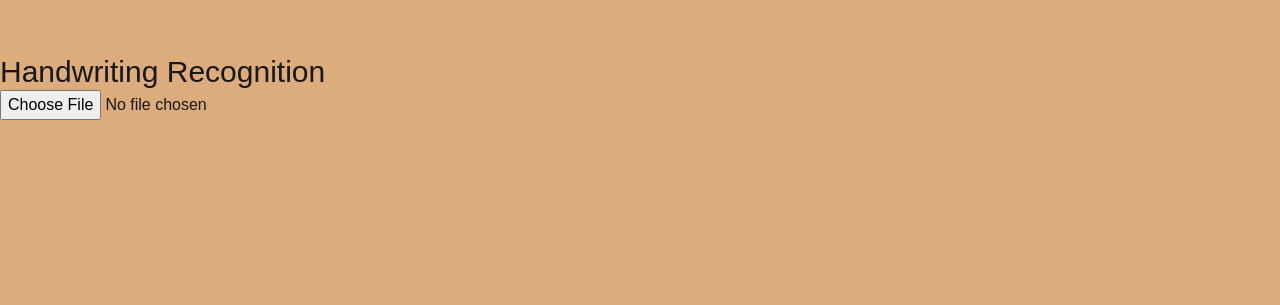
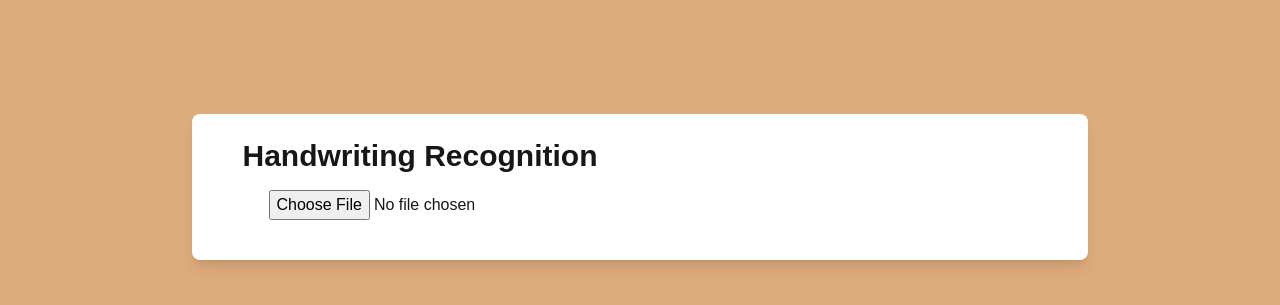
Before and after one commit to diegotyner/handwriting-wrapper, a Next.js app: page / in a window 1280 px wide. Shown: the part 213-518 px from the top of the page. Built offline with nearby package versions, Linux system fonts and the light colour scheme.

Commit message:
new colors

```diff
--- a/app/page.tsx
+++ b/app/page.tsx
@@ -44,31 +44,39 @@ export default function Home() {
   };
 
   return (
-    <main>
-      <div className='fixed inset-y-1/3 inset-x-0 flex space-x-4'>
-        <div className='flex-1'>
-          <h1 className='text-3xl w-full'>Handwriting Recognition</h1>
-          <input type="file" accept="image/*" onChange={handleFileUpload} />
+    <main className="min-h-screen flex items-center justify-center">
+      <div className="w-11/12 max-w-4xl grid grid-cols-1 md:grid-cols-2 gap-8 p-6 bg-white shadow-lg rounded-lg">
+        {/* Left Column */}
+        <div className="flex flex-col items-center">
+          <h1 className="text-3xl font-semibold text-center mb-4">
+            Handwriting Recognition
+          </h1>
+          <input
+            type="file"
+            accept="image/*"
+            onChange={handleFileUpload}
+            className="mb-4"
+          />
         </div>
 
-        <div className='flex-1'>
-          {/* Image Preview */}
+        {/* Right Column */}
+        <div className="flex flex-col items-center">
           {preview && (
-              <div>
-                <h2>Image Preview</h2>
+            <div className="mb-4">
+              <h2 className="text-xl font-medium mb-2">Image Preview</h2>
               <img
                 src={preview}
                 alt="Preview"
-                  className='max-w-full max-h-[300px] mb-5 border border-gray-300 rounded'
+                className="max-w-full max-h-[300px] border border-gray-300 rounded"
               />
             </div>
           )}
-          {loading && <p>Processing...</p>}
+          {loading && <p className="text-blue-500">Processing...</p>}
           {error && <p className="text-red-500">{error}</p>}
           {extractedText && (
-            <div>
-              <h2>Recognized Text</h2>
-              <pre>{extractedText}</pre>
+            <div className="mt-4">
+              <h2 className="text-xl font-medium mb-2">Recognized Text</h2>
+              <pre className="bg-gray-100 p-4 rounded-md">{extractedText}</pre>
             </div>
           )}
         </div>
```
Also changed, not shown: 1 other file (tests, documents, lock files or other folders). Lines whose indentation alone changed are shown as unchanged.
